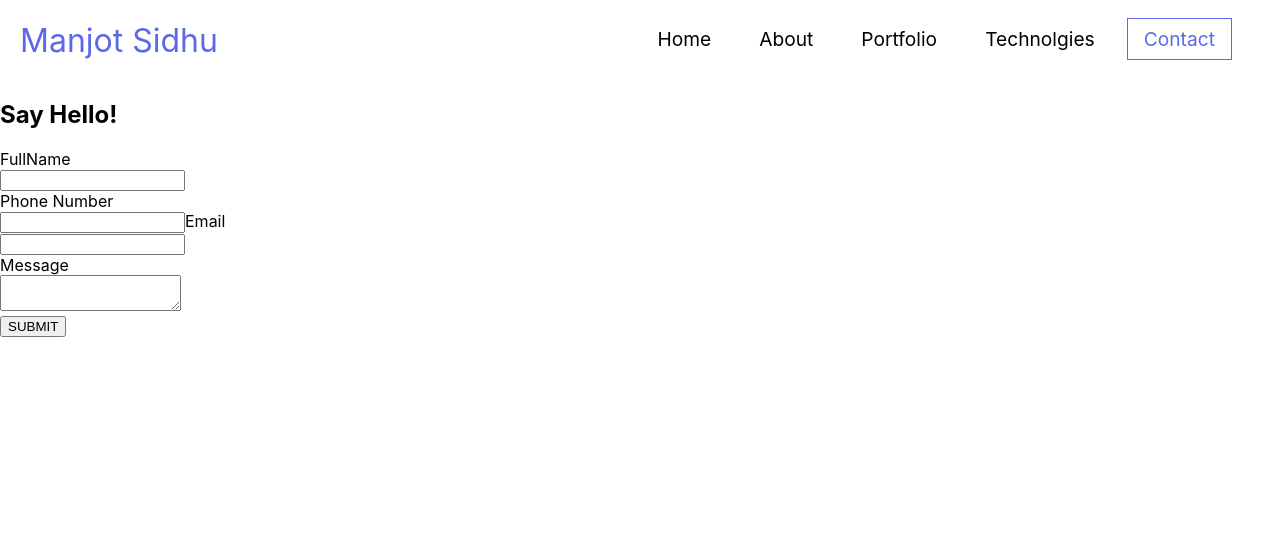
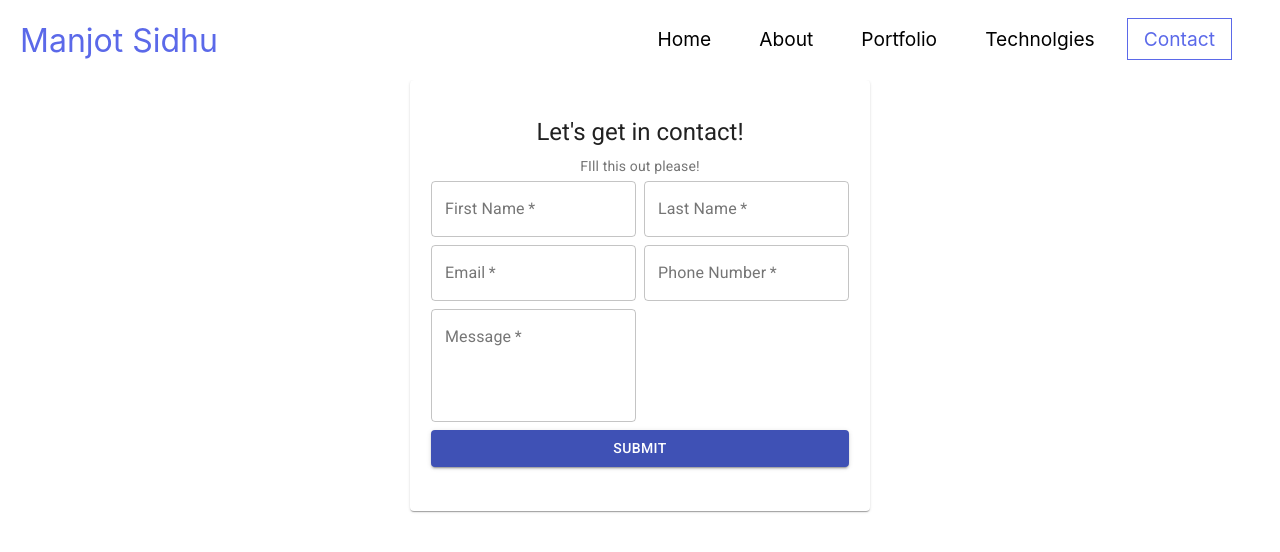
Before and after one commit to tabanoa/reactjs-portfolio, a React (Create React App) app: page /contact in a window 1280 px wide. Shown: the top 552 px of the page. Built offline with nearby package versions, Linux system fonts and the light colour scheme.

Commit message:
contact template created

```diff
--- a/src/components/Contact/Contact.js
+++ b/src/components/Contact/Contact.js
@@ -1,48 +1,81 @@
 import React from 'react';
 import './Contact.css';
+import {Typography, Card, CardContent, Grid, TextField, Button} from '@material-ui/core'
 
 function Contact(props) {
     return (
-        <form action="" onSubmit="">
-            <div className="formWord">
-                <h2>Say Hello!</h2>
-                <span>FullName</span>
-                <br/>
-                <input
-                    className="input100"
-                    type="text"
-                    name="fullName"
-                    required
+      <div className="App">
+        <Card style={{maxWidth:450, margin: "0 auto", padding:"20px 5px"}}>
+          <CardContent>
+          <Typography gutterBottom variant="h5">Let's get in contact!</Typography>
+          <Typography gutterBottom variant="body2" color="textSecondary" component="p">FIll this out please!</Typography>
+            <form>
+            <Grid container spacing={1}>
+              <Grid xs={12} sm={6} item>
+                <TextField
+                  label="First Name"
+                  placeholder="First Name"
+                  variant="outlined"
+                  fullWidth
+                  required
                 />
-                <br />
-                <span>Phone Number</span>
-                <br />
-                <input
-                    className="input100"
-                    type="text"
-                    name="phone"
-                    required
+              </Grid>
+              <Grid xs={12} sm={6} item>
+                <TextField
+                  label="Last Name"
+                  placeholder="Last Name"
+                  variant="outlined"
+                  fullWidth
+                  required
                 />
-                 <span>Email</span>
-                <br />
-                <input
-                    className="input100"
-                    type="text"
-                    name="email"
-                    required
+              </Grid>
+              <Grid xs={12} sm={6} item>
+                <TextField
+                  type="Email"
+                  label="Email"
+                  placeholder="Email"
+                  variant="outlined"
+                  fullWidth
+                  required
                 />
-                <div className="formWord">
-                    <span>Message</span>
-                    <br />
-                    <textarea name="message" required></textarea>
-                    <br />
-                    <button>SUBMIT</button>
-
-                    <div className="row"></div>
-                </div>
-            </div>
-        </form>
-    )
+              </Grid>
+              <Grid xs={12} sm={6} item>
+                <TextField
+                  type="number"
+                  label="Phone Number"
+                  placeholder="Phone Number"
+                  variant="outlined"
+                  fullWidth
+                  required
+                />
+              </Grid>
+              <Grid xs={12} sm={6} item>
+                <TextField
+                  label="Message"
+                  multiline
+                  rows={4}
+                  placeholder="Message"
+                  variant="outlined"
+                  fullWidth
+                  required
+                />
+              </Grid>
+              <Grid xs={12} item>
+                <Button
+                  type="submit"
+                  variant="contained"
+                  color="primary"
+                  fullWidth
+                >
+                  Submit
+                </Button>
+              </Grid>
+            </Grid>
+            </form>
+          </CardContent>
+        </Card>
+      </div>
+    );
 }
 
 export default Contact;
--- a/src/components/Portfolio/Portfolio.js
+++ b/src/components/Portfolio/Portfolio.js
@@ -1,5 +1,4 @@
 import React from 'react';
-import './Portfolio.css';
 import { Box, Typography, Button, Card, CardActions, CardContent, CardMedia, CssBaseline,Grid, Toolbar, Container } from '@material-ui/core';
 import { PhotoCamera } from '@material-ui/icons';
 import useStyles from './styles';
@@ -12,18 +11,25 @@ function Portfolio() {
     <>
       <Box>
         <CssBaseline />
-            <PhotoCamera className={classes.icon} />
-            <Typography variant="h6">
-                Portfolio
-            </Typography>
       </Box>
       <main>
         <div className={classes.container}>
           <Container maxWidth="sm">
-                     <Typography variant="h2" align="center" color="textPrimary" gutterBottom>
+            <Typography
+              variant="h2"
+              align="center"
+              color="textPrimary"
+              gutterBottom
+            >
               Projects
+            <PhotoCamera className={classes.icon} />
             </Typography>
-                     <Typography variant="h5" align="center" color="textSecondary" paragraph>
+            <Typography
+              variant="h5"
+              align="center"
+              color="textSecondary"
+              paragraph
+            >
               My recent projects
             </Typography>
             <div className={classes.button}>
@@ -57,12 +63,17 @@ function Portfolio() {
                       Header
                     </Typography>
                     <Typography>
-                                Media card to describe project where u can write whatever you want about the project
+                      Media card to describe project where u can write whatever
+                      you want about the project
                     </Typography>
                   </CardContent>
                   <CardActions>
-                            <Button size="small" color="primary">View</Button>
-                            <Button size="small" color="primary">Edit</Button>
+                    <Button size="small" color="primary">
+                      View
+                    </Button>
+                    <Button size="small" color="primary">
+                      Edit
+                    </Button>
                   </CardActions>
                 </Card>
               </Grid>
@@ -79,7 +90,7 @@ function Portfolio() {
         </Typography>
       </footer>
     </>
-    )
+  );
 }
 
 export default Portfolio;
```
Also changed, not shown: src/components/Navbar/Navbar.js (line endings or trailing spaces), src/components/Portfolio/Portfolio.css (deleted). Lines whose indentation alone changed are shown as unchanged.
